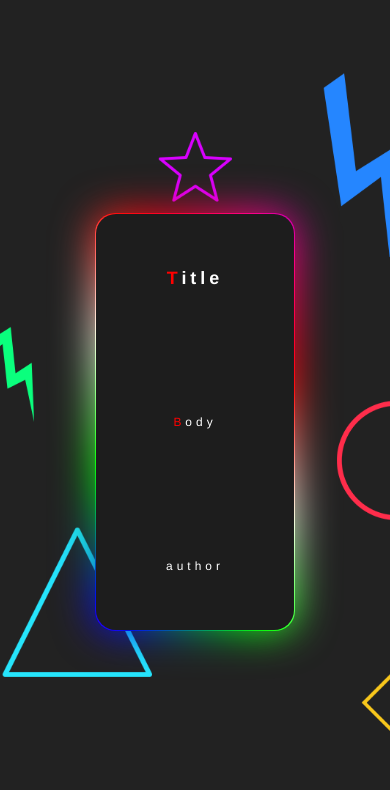
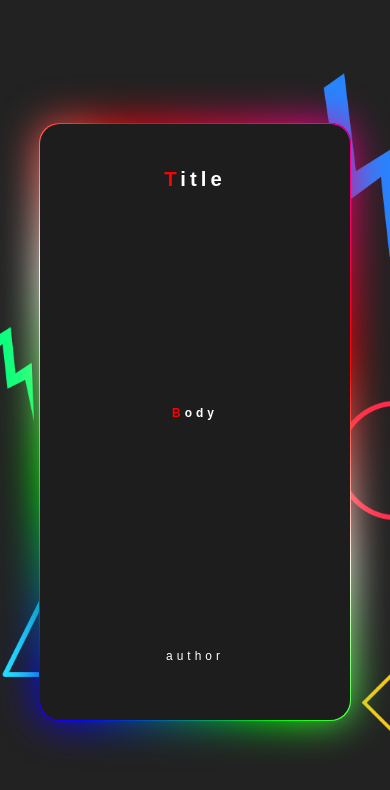
Before and after one commit to Tester0116/ang-tech, a plain HTML site: page detailPage.html in a window 390 px wide. Drawn offline with Linux system fonts and the light colour scheme.

Commit message:
'adaptive'

```diff
--- a/style.css
+++ b/style.css
@@ -5,7 +5,7 @@
   hyphens: auto;
 }
 body {
-  font-family: 'Helvetica', sans-serif;
+  font-family: 'Muli', sans-serif;
 }
 
 :root {
@@ -22,7 +22,7 @@ a {
   justify-content: center;
   align-self: center;
   flex-direction: column;
-  background: #555;
+  background: rgb(97, 83, 58);
 }
 .article__item {
   cursor: pointer;
@@ -41,6 +41,7 @@ a {
   outline: none;
   margin: 20px auto;
   padding: 5px 10px;
+  width: 15rem;
 }
 
 .article__btns {
@@ -82,7 +83,7 @@ a {
   min-width: 200px;
   min-height: 400px;
   width: 50%;
-  height: 35rem;
+  height: 32rem;
   text-align: center;
   line-height: 48px;
   background: black;
@@ -96,6 +97,7 @@ a {
 }
 .detail__container--title {
   font-size: 1.5rem;
+  line-height: 30px;
   z-index: 2;
 }
 .detail__container--title::first-letter {
@@ -105,6 +107,8 @@ a {
 
 .detail__container--body {
   font-size: 1rem;
+  line-height: 30px;
+  font-weight: 700;
   z-index: 2;
 }
 .detail__container--body::first-letter {
@@ -188,3 +192,36 @@ a {
     background-position: 0 0;
   }
 }
+
+@media (max-width: 1400px) {
+  .detail__container {
+    height: 35rem;
+  }
+}
+@media (max-width: 1200px) {
+  .detail__container {
+    height: 40rem;
+  }
+}
+@media (max-width: 850px) {
+  .detail__container {
+    height: 45rem;
+  }
+  .detail__container--title {
+    font-size: 2rem;
+  }
+}
+@media (max-width: 600px) {
+  .detail__container {
+    width: 70%;
+    height: 50rem;
+  }
+  .detail__container--title {
+    font-size: 1.7rem;
+  }
+}
+@media (max-width: 400px) {
+  .detail__container {
+    width: 80%;
+  }
+}
```
